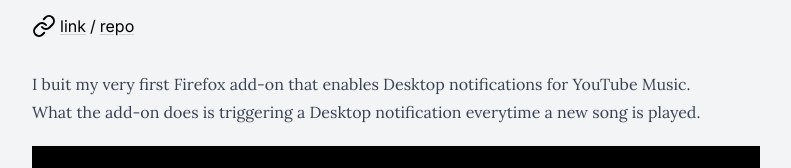
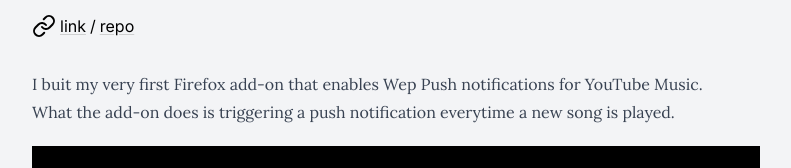
Before and after one commit to giorgiodg/giorgiodg.it, an Astro site: page /showcase/project-youtube-music-notifier in a window 1280 px wide. Shown: the part 236-404 px from the top of the page, without its empty margins (244-1035 px from the left). Built offline with nearby package versions, Linux system fonts and the light colour scheme; Astro itself is replaced by a stand-in of ours; a web font is replaced by a local one.

Commit message:
Tweaking text on ytm-notifier page

```diff
--- a/src/content/showcase/project-youtube-music-notifier/index.md
+++ b/src/content/showcase/project-youtube-music-notifier/index.md
@@ -8,8 +8,8 @@ URL: "https://addons.mozilla.org/it/firefox/addon/ytm-notifier/"
 repoURL: "https://github.com/giorgiodg/ytm-notifier"
 ---
 
-I buit my very first Firefox add-on that enables Desktop notifications for YouTube Music.
-What the add-on does is triggering a Desktop notification everytime a new song is played.
+I buit my very first Firefox add-on that enables Wep Push notifications for YouTube Music.
+What the add-on does is triggering a push notification everytime a new song is played.
 
 ![Desktop notification](./notification.png)
 
```
